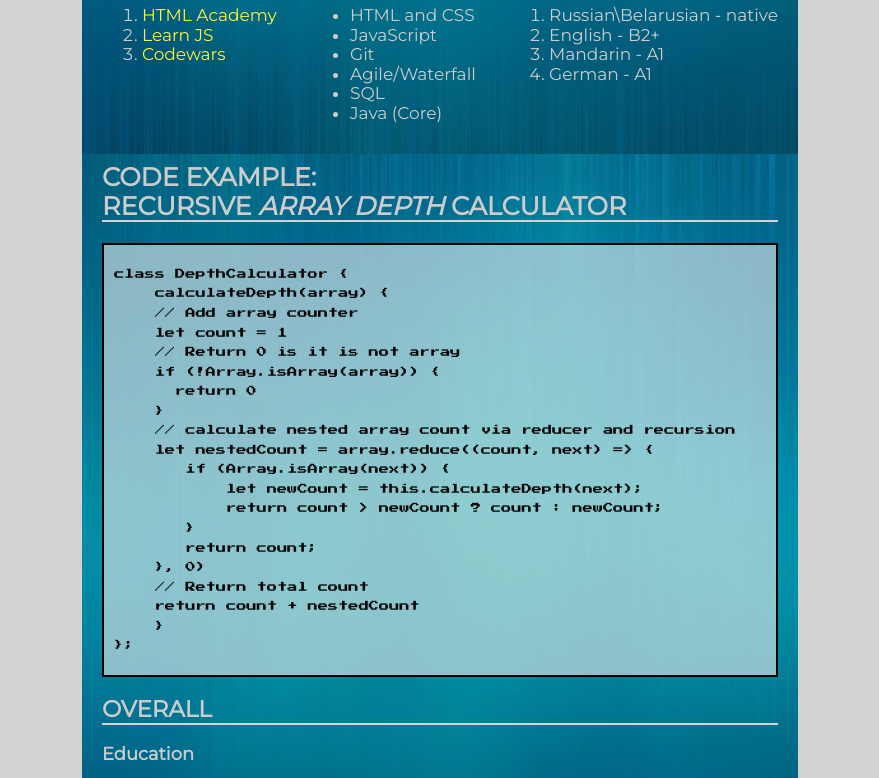
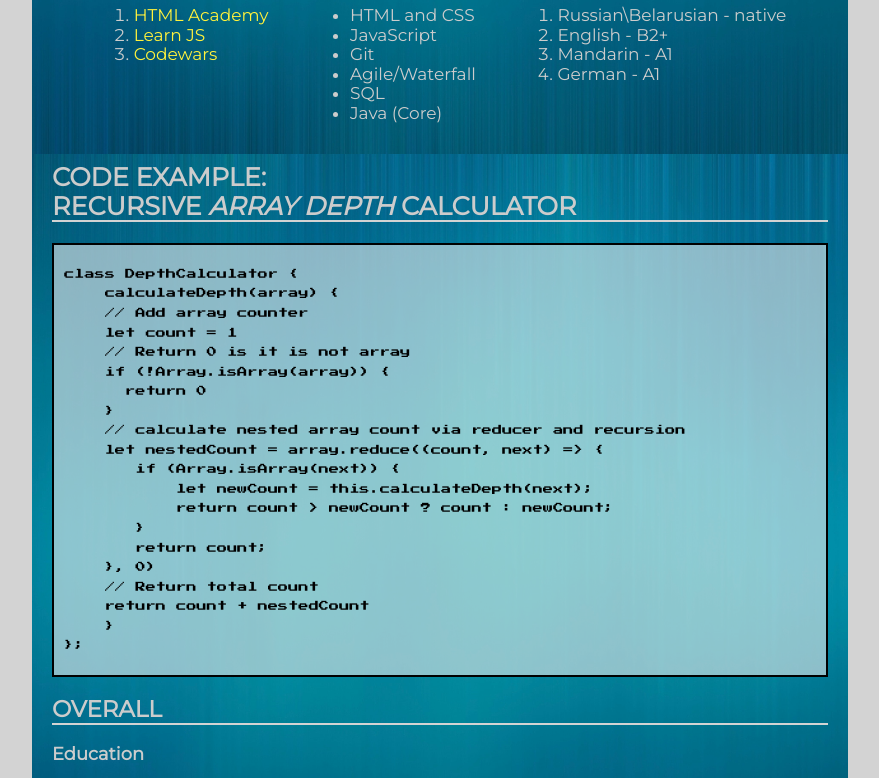
Before and after one commit to MaksimTsvik/rsschool-cv, a plain HTML site: page index.html in a window 1280 px wide. Shown: the part 648-1426 px from the top of the page, without its empty margins (200-1079 px from the left). Drawn offline with Linux system fonts and the light colour scheme.

Commit message:
fix: add correct flex blocks spacing

```diff
--- a/assets/style.css
+++ b/assets/style.css
@@ -24,7 +24,7 @@ img {
 
 .wrapper {
   padding: 20px;
-  max-width: 720px;
+  max-width: 820px;
   margin: 0 auto;
   border: 2px solid lightgray;
   background: url("./bgImgB.jpg") no-repeat center;
@@ -59,7 +59,7 @@ a:hover {
 .wrapper_main {
   display: flex;
   flex-wrap: wrap;
-  justify-content: space-between;
+  justify-content: space-evenly;
   align-items: flex-start;
 }
 
```
